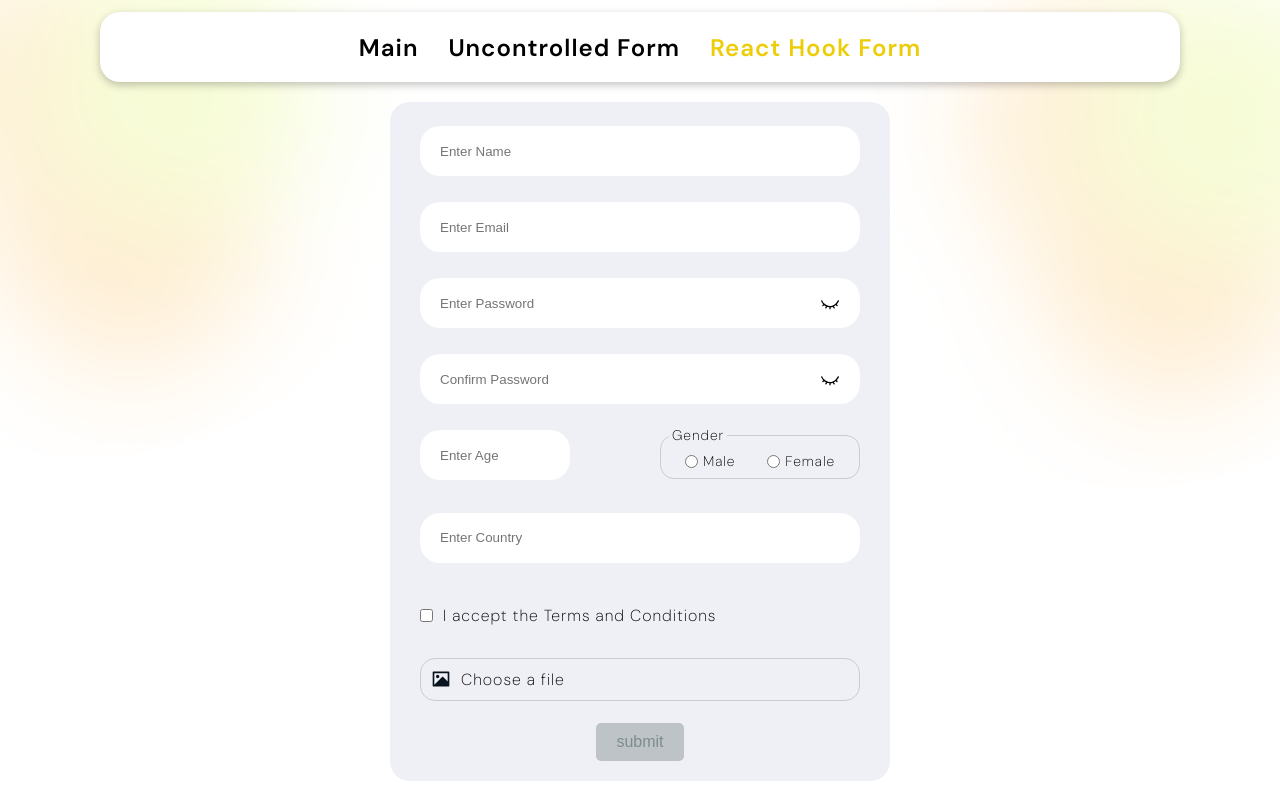
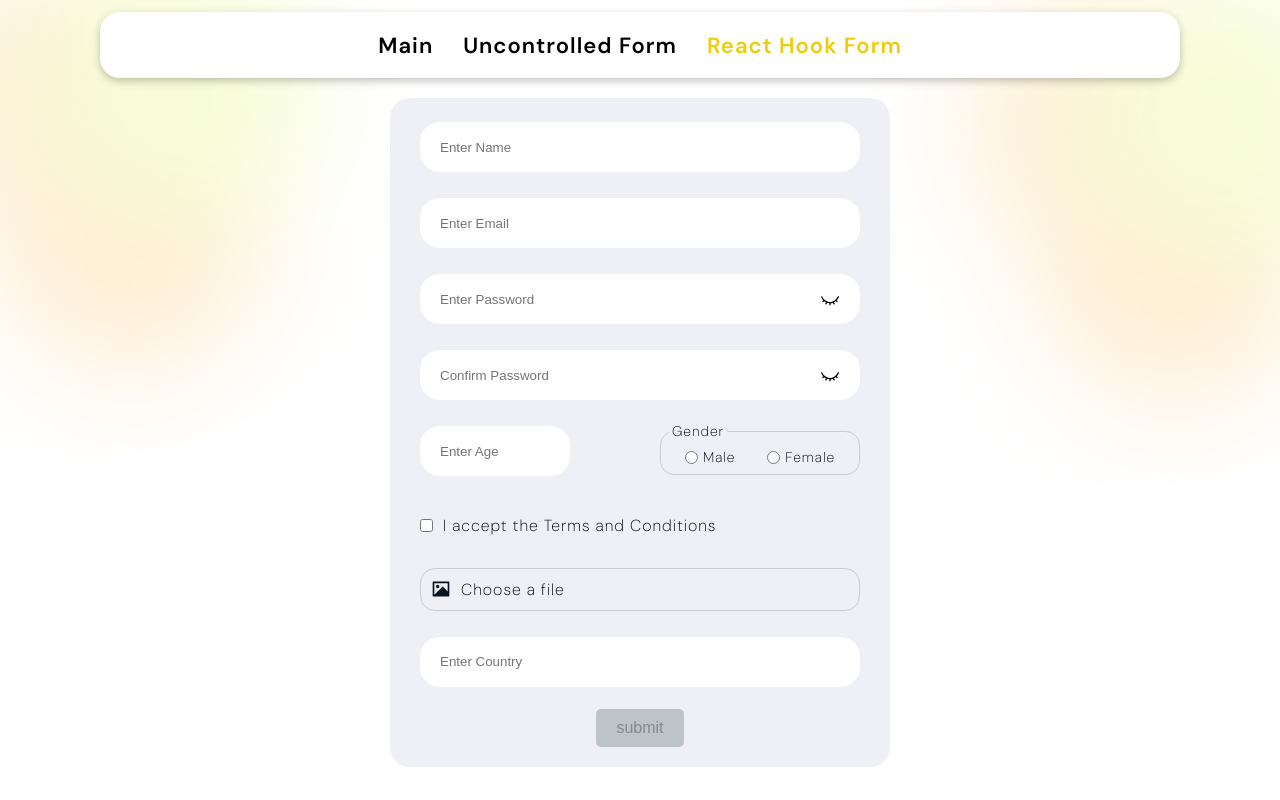
Before and after one commit to ValeriyaGlx/RS-React-Course, a React (Vite) app: page /react-hook-form in a window 1280 px wide. Built offline with nearby package versions, Linux system fonts and the light colour scheme.

Commit message:
refactor: fix styles

```diff
--- a/src/components/shared/UI/AccetpInput/AcceptInput.module.css
+++ b/src/components/shared/UI/AccetpInput/AcceptInput.module.css
@@ -1,6 +1,6 @@
 .label {
   cursor: pointer;
-  margin-top: 20px;
+  margin-top: 10px;
   display: flex;
   align-items: center;
   gap: 10px;
--- a/src/components/widgets/FilledForm/FilledForm.module.css
+++ b/src/components/widgets/FilledForm/FilledForm.module.css
@@ -26,6 +26,13 @@
 
 .container {
   width: 70%;
+  margin-top: 4px;
+}
+
+.confirmed {
+  /*font-size: 12px;*/
+  color: #eccd08;
+  font-weight: 600;
 }
 
 .input {
--- a/src/components/widgets/FilledForm/FilledForm.tsx
+++ b/src/components/widgets/FilledForm/FilledForm.tsx
@@ -35,9 +35,13 @@ const FilledForm: FC<FilledFormType> = ({ form, index, isNew }) => {
       {formArray.map(
         (property) =>
           !notMappedValues.includes(property.key) && (
-            <div key={Math.random()} className={styles.container}>
+            <div key={property.key} className={styles.container}>
               <label htmlFor={property.key}>
-                {fromTheCapitalLetter(property.key)}:
+                {fromTheCapitalLetter(property.key)}
+                {property.key === 'password' && (
+                  <span className={styles.confirmed}> confirmed</span>
+                )}
+                :
               </label>
               <input
                 className={styles.input}
--- a/src/components/widgets/Header/Header.module.css
+++ b/src/components/widgets/Header/Header.module.css
@@ -1,9 +1,9 @@
 .header {
   font-weight: 600;
-  font-size: 24px;
+  font-size: 22px;
   padding: 0 30px;
   margin-bottom: 20px;
-  height: 70px;
+  height: 66px;
   background-color: #fff;
   display: flex;
   justify-content: center;
--- a/src/components/widgets/ReactHookFormWidget/ReactHookFormWidget.tsx
+++ b/src/components/widgets/ReactHookFormWidget/ReactHookFormWidget.tsx
@@ -48,7 +48,7 @@ const ReactHookFormWidget = () => {
     getValues,
   } = useForm({
     resolver: yupResolver(validationSchema),
-    mode: 'onChange',
+    mode: 'all',
   });
 
   const onSubmit = (data: FormData | fillFormState) => {
@@ -93,18 +93,6 @@ const ReactHookFormWidget = () => {
         register={register as UseFormRegister<FormData>}
         errorMessage={errors.gender?.message}
       />
-      <div className={[styles.container, 'country'].join(' ')}>
-        <input
-          {...register('country')}
-          placeholder="Enter Country"
-          className={styles.input}
-          type="text"
-          id="country"
-          list="countryList"
-        />
-        <div className={styles.error}>{errors.country?.message}</div>
-        <CountryDataList />
-      </div>
       <AcceptInput
         handleAcceptChange={null}
         errorMessage={errors.accept?.message}
@@ -124,6 +112,18 @@ const ReactHookFormWidget = () => {
         </label>
         <div className={styles.error}>{errors.image?.message}</div>
       </div>
+      <div className={[styles.container, 'country'].join(' ')}>
+        <input
+          {...register('country')}
+          placeholder="Enter Country"
+          className={styles.input}
+          type="text"
+          id="country"
+          list="countryList"
+        />
+        <div className={styles.error}>{errors.country?.message}</div>
+        <CountryDataList />
+      </div>
       <input
         className={styles.button}
         type="submit"
--- a/src/components/widgets/UncontrollesFormWidget/UncontrolledFormWidget.tsx
+++ b/src/components/widgets/UncontrollesFormWidget/UncontrolledFormWidget.tsx
@@ -114,10 +114,6 @@ const UncontrolledFormWidget = () => {
         register={null}
         errorMessage={useValidationError('gender')}
       />
-      <AutocompleteCountry
-        onCountryChanged={onCountryChanged}
-        errorMessage={useValidationError('country')}
-      />
       <AcceptInput
         handleAcceptChange={handleAcceptChange}
         errorMessage={useValidationError('accept')}
@@ -127,6 +123,10 @@ const UncontrolledFormWidget = () => {
         onFileChange={onFileChange}
         errorMessage={useValidationError('image')}
       />
+      <AutocompleteCountry
+        onCountryChanged={onCountryChanged}
+        errorMessage={useValidationError('country')}
+      />
       <input className={styles.button} type="submit" value="Submit" />
     </form>
   );
```
Also changed, not shown: 1 other file (tests, documents, lock files or other folders).
